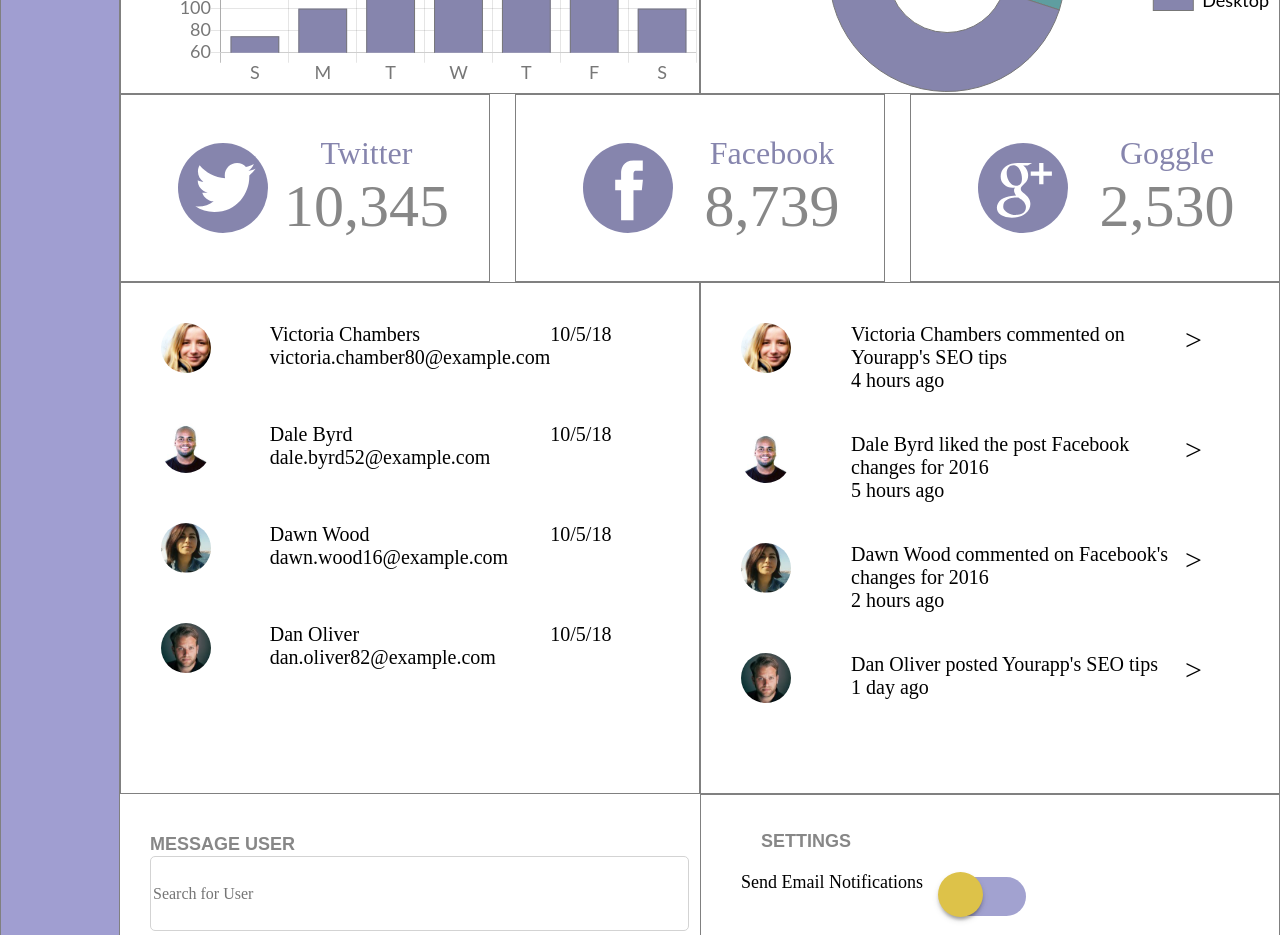
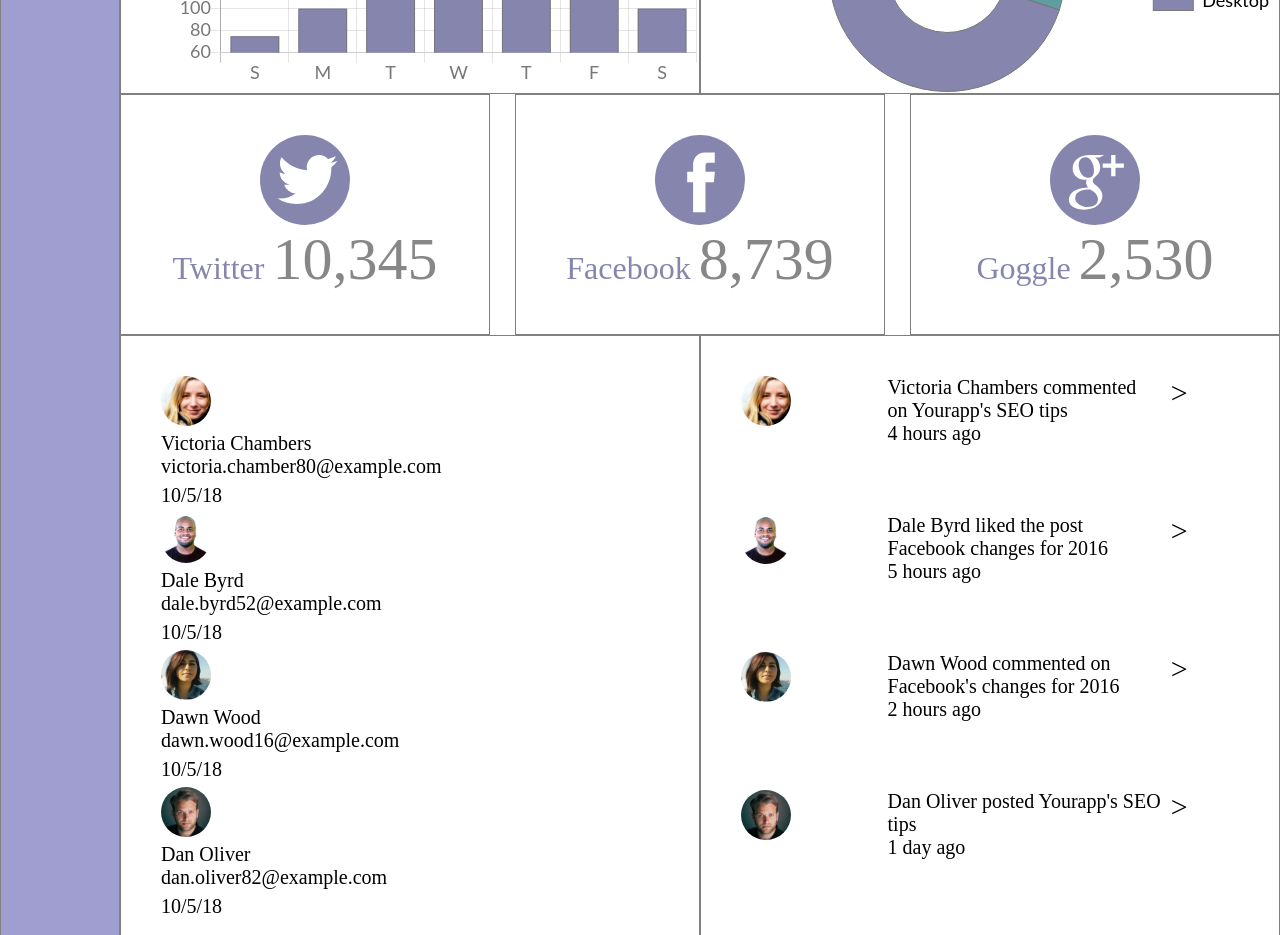
Before and after one commit to ddulaney77/treehouse-project-9, a plain HTML site: page index.html in a window 1280 px wide. Shown: the part 1260-2195 px from the top of the page. Drawn offline with nearby package versions, Linux system fonts and the light colour scheme.

Commit message:
Made final changes to media queries adn styling of entire project

```diff
--- a/scss/components/_navigation.scss
+++ b/scss/components/_navigation.scss
@@ -2,6 +2,7 @@
 // SVG icon based navigation with the following links: Dashboard, Members, Visits, and Settings. NOTE: You only have to build out the main dashboard page, not any of the other pages.
 
 .container{
+  max-width: 100%;
   display: grid;
   grid-template-areas:
 "main"
@@ -20,18 +21,22 @@
 }
 
 .main-nav {
-  display: grid;
+  text-align: center;
+  display: inline-flex;
   grid-area: main-nav;
   grid-template-columns: 1fr;
   grid-auto-rows: 100px;
   background-color: $color-secondary;
   border: $border;
+  grid-gap: 20px;
 }
 
 .dashboard, .set-icon, .visit-icon, .member-icon {
+  display: inline-block;
   max-width: 100%;
   height: 50px;
   width: 50px;
+  margin: auto;
 }
 
 .dashboard {
@@ -62,7 +67,16 @@ p {
   "main-nav mess mess"
   "main-nav set set";
   }
+  .main-nav{
+    display: grid;
+    text-align: left;
+
+      }
+      .dashboard, .set-icon, .visit-icon, .member-icon {
+        display: inherit;
+      }
 }
+
 @media(min-width:768px){
   .container{
     display: grid;
--- a/scss/components/_new-members.scss
+++ b/scss/components/_new-members.scss
@@ -12,9 +12,17 @@ img {
 .members{
   display: grid;
   grid-area: members;
-  grid-template-columns: 1fr 1fr 1fr;
-  grid-auto-rows: 100px;
+  justify-items: center;
+  text-align: center;
   border: 1px solid grey;
   font-size: 20px;
   padding: 40px;
+  grid-gap: 6px;
 }
+
+@media(min-width:768px){
+  .members{
+    justify-items:left;
+    text-align: left;
+  }
+}
--- a/scss/components/_recent-activity.scss
+++ b/scss/components/_recent-activity.scss
@@ -11,16 +11,26 @@ Save and Cancel buttons (these do not have to do anything functional).
 Local storage is used to save the settings. When page is reloaded the settings are remembered.*/
 
 span.gt {
+  display: none;
   font-size: 30px;
+  @media(min-width:768px){
+    display: inline;
+  }
  }
 
  .activity {
   display: grid;
   grid-area: activity;
-  grid-template-columns: 100px 6fr  1fr;
-  grid-auto-rows: 100px;
+  justify-items: center;
   border: $border;
   font-size: 20px;
   grid-gap: 10px;
   padding: 40px;
 }
+
+@media(min-width:768px){
+  .activity{
+    justify-items:left;
+    grid-template-columns: 2fr 4fr 1fr;
+  }
+}
--- a/scss/components/_social-stats.scss
+++ b/scss/components/_social-stats.scss
@@ -36,7 +36,6 @@
 
 .stat-content {
   display:grid;
-  grid-template-columns: repeat(2, 1fr);
 }
 .stat-content p {
   text-align: center;
```
Also changed, not shown: css/styles.css, 1 other file.
